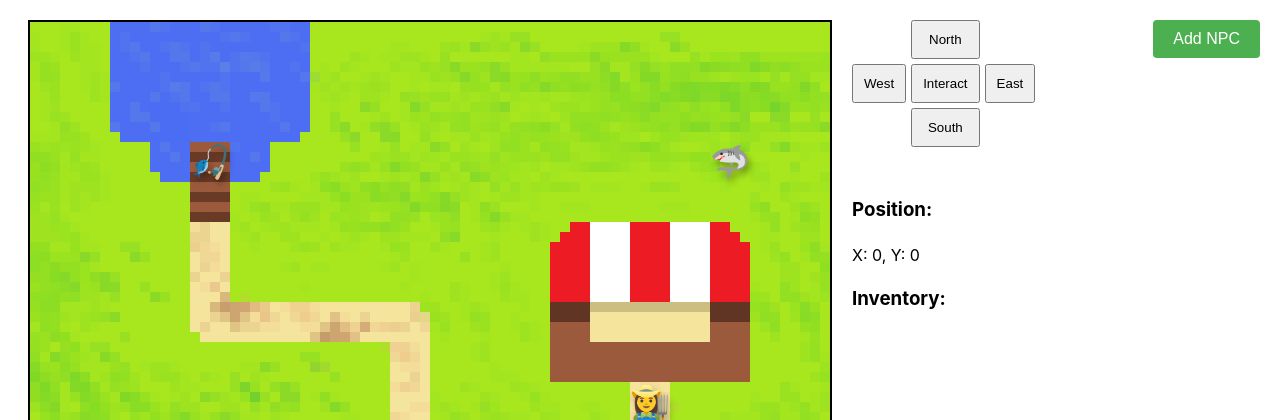
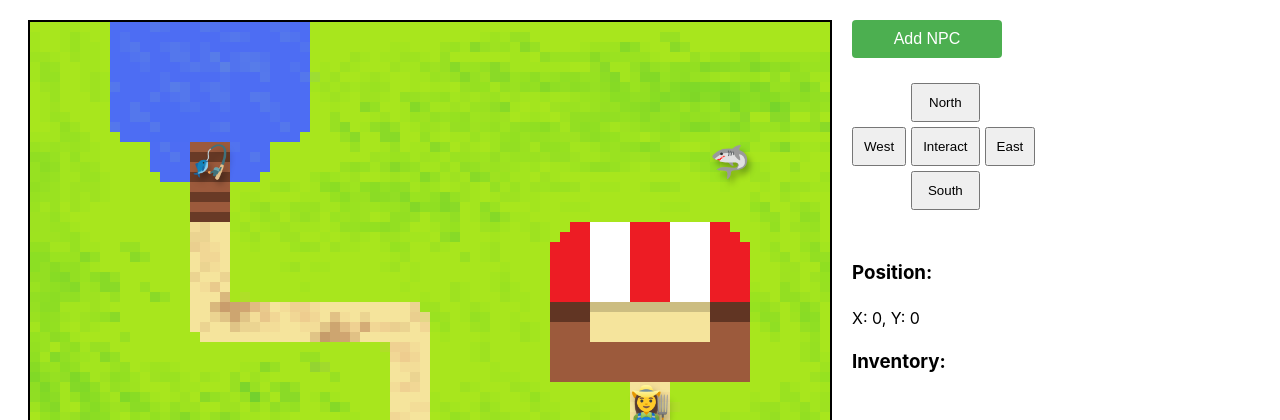
Before and after one commit to DipFlip/ai-playground-game, a Flask app: page / in a window 1280 px wide. Shown: the top 420 px of the page. Run offline with Flask 3, Linux system fonts and the light colour scheme.

Commit message:
move button

```diff
--- a/static/css/game.css
+++ b/static/css/game.css
@@ -205,9 +205,6 @@ body {
 
 /* NPC Creator Styles */
 #add-npc-button {
-    position: fixed;
-    top: 20px;
-    right: 20px;
     padding: 10px 20px;
     background: #4CAF50;
     color: white;
@@ -215,6 +212,8 @@ body {
     border-radius: 4px;
     cursor: pointer;
     font-size: 16px;
+    margin-bottom: 15px;
+    width: 100%;
 }
 
 #add-npc-button:hover {
--- a/templates/game.html
+++ b/templates/game.html
@@ -41,6 +41,18 @@
             </div>
 
             <div class="controls">
+                <div id="npc-creator">
+                    <button id="add-npc-button">Add NPC</button>
+                    <div id="npc-modal" class="modal">
+                        <div class="modal-content">
+                            <span class="close">&times;</span>
+                            <h2>Create New NPC</h2>
+                            <textarea id="npc-description" placeholder="Describe the NPC you want to create..."></textarea>
+                            <button id="create-npc">Create NPC</button>
+                        </div>
+                    </div>
+                </div>
+
                 <div class="movement-controls">
                     <div class="spacer"></div>
                     <button class="movement-button" data-direction="north">North</button>
@@ -70,17 +82,6 @@
             </div>
         </div>
 
-        <div id="npc-creator">
-            <button id="add-npc-button">Add NPC</button>
-            <div id="npc-modal" class="modal">
-                <div class="modal-content">
-                    <span class="close">&times;</span>
-                    <h2>Create New NPC</h2>
-                    <textarea id="npc-description" placeholder="Describe the NPC you want to create..."></textarea>
-                    <button id="create-npc">Create NPC</button>
-                </div>
-            </div>
-        </div>
     </div>
 
     <script>
```
